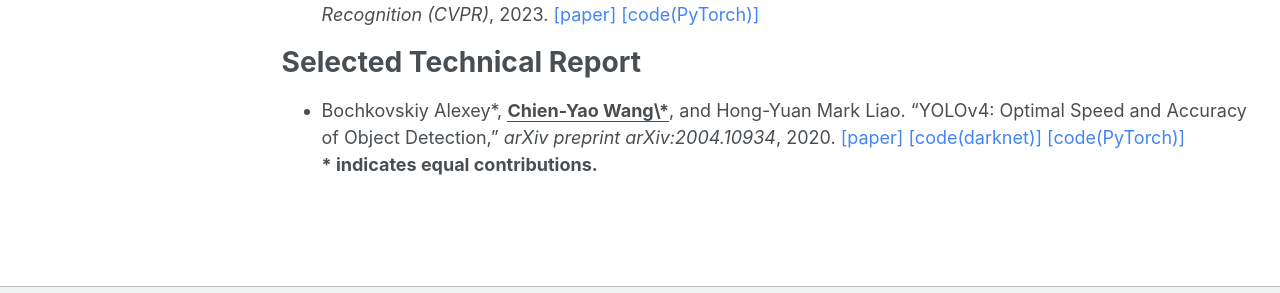
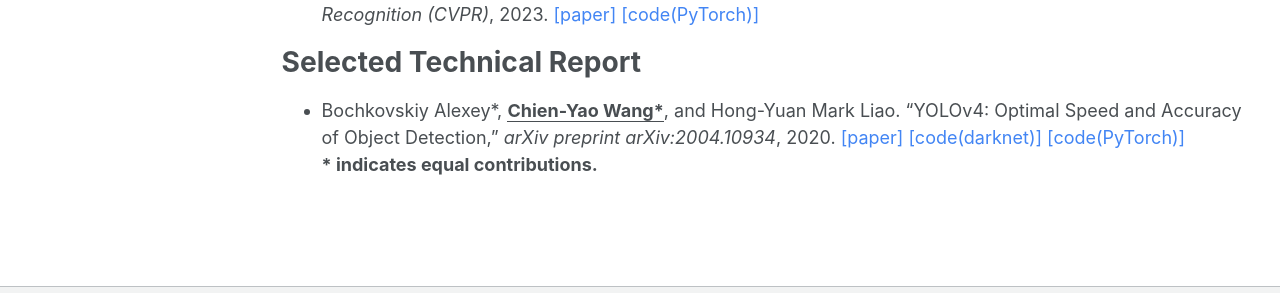
Before and after one commit to WongKinYiu/WongKinYiu.github.io, a Jekyll site: the page built from _pages/publications.md, in a window 1280 px wide and 1253 px high. Shown: the part 838-1131 px from the top of the window. Built offline with Jekyll 4.4.1, drawn with Linux system fonts in a browser that asks for light colours; some web fonts are replaced.

```diff
--- a/_pages/publications.md
+++ b/_pages/publications.md
@@ -38,7 +38,7 @@ Selected Conference
 
 Selected Technical Report
 ======
-* Bochkovskiy Alexey\*, <strong><U>Chien-Yao Wang\*</U></strong>, and Hong-Yuan Mark Liao. “YOLOv4: Optimal Speed and Accuracy of Object Detection,” <I>arXiv preprint arXiv:2004.10934</I>, 2020.
+* Bochkovskiy Alexey\*, <strong><U>Chien-Yao Wang*</U></strong>, and Hong-Yuan Mark Liao. “YOLOv4: Optimal Speed and Accuracy of Object Detection,” <I>arXiv preprint arXiv:2004.10934</I>, 2020.
   <span style="color:#4285F4">[[paper]](https://arxiv.org/abs/2004.10934)</span>
   <span style="color:#4285F4">[[code(darknet)]](https://github.com/AlexeyAB/darknet)</span>
   <span style="color:#4285F4">[[code(PyTorch)]](https://github.com/WongKinYiu/PyTorch_YOLOv4)</span>
```
